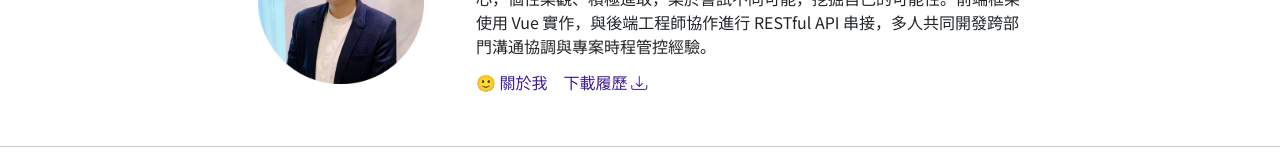
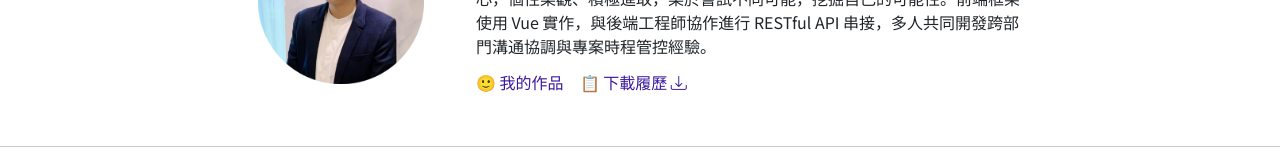
Before and after one commit to viccjiang/jiangwen-resume-site, a Vue app: page / in a window 1280 px wide. Shown: the part 248-408 px from the top of the page. Built offline with nearby package versions, Linux system fonts and the light colour scheme; a web font is replaced by a local one.

Commit message:
fix link

```diff
--- a/src/views/HomeView.vue
+++ b/src/views/HomeView.vue
@@ -11,9 +11,9 @@
             API
             串接，多人共同開發跨部門溝通協調與專案時程管控經驗。</p>
           <div class="">
-            <a href="/about" class=""> 🙂 關於我</a>
+            <RouterLink to="/about"> <a class=" " href="">🙂 我的作品</a></RouterLink>
             <a href="" target="_blank" class="">
-              <a class="ms-5" href="https://www.cakeresume.com/pdf/s--4x6fK6-Wm9avhWI6x0030g--/vpVgM.pdf">下載履歷 <i
+              <a class="ms-5" href="https://www.cakeresume.com/pdf/s--4x6fK6-Wm9avhWI6x0030g--/vpVgM.pdf">📋 下載履歷 <i
                   class="bi bi-download"></i> </a>
             </a>
           </div>
@@ -102,6 +102,4 @@ export default {
 }
 </script>
 
-<style scoped>
-
-</style>
+<style scoped></style>
```
